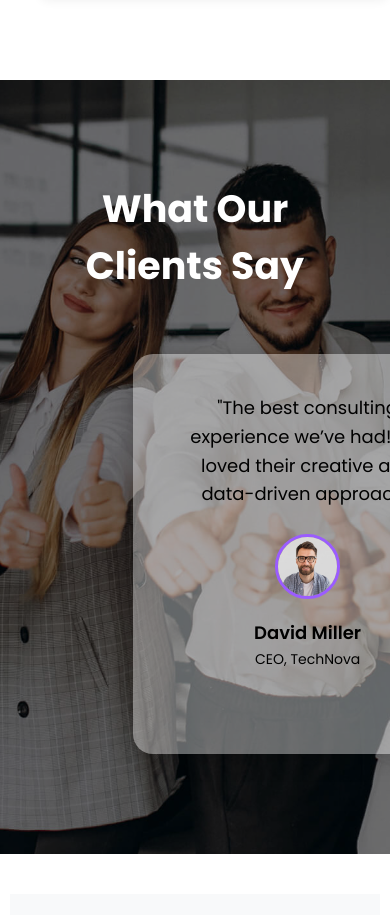
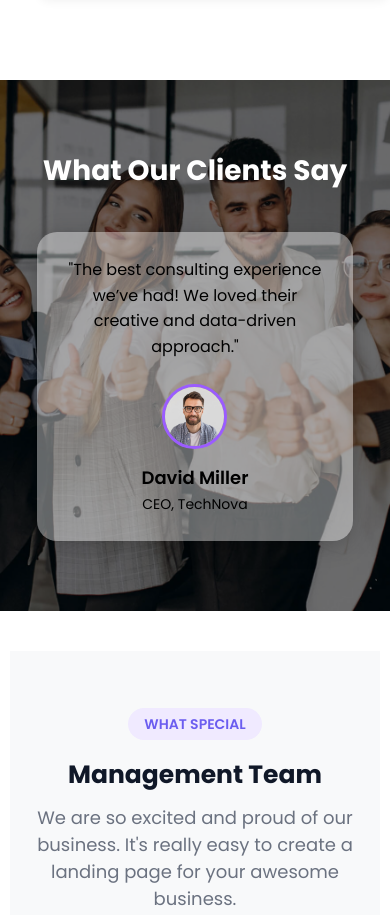
Before and after one commit to komalbibi/Bizcell-Website, a plain HTML site: page index.html in a window 390 px wide. Shown: the part 5396-6311 px from the top of the page. Drawn offline with Linux system fonts and the light colour scheme.

Commit message:
tried responsiveness

```diff
--- a/style.css
+++ b/style.css
@@ -613,6 +613,7 @@ button:hover {
   padding: 100px 10%;
   text-align: center;
   overflow: hidden;
+  width: 100%; /* fix edge white gap */
 }
 
 .testimonial-overlay {
@@ -625,14 +626,18 @@ button:hover {
 .testimonial-container {
   position: relative;
   z-index: 2;
-  max-width: 900px;
+  max-width: 700px;
   margin: 0 auto;
+  display: flex;
+  flex-direction: column;
+  align-items: center;
 }
 
 .testimonial-container h2 {
  font-size: 38px;
   font-weight: 700;
   margin-bottom: 60px;
+  color: white;
 }
 
 .testimonial {
@@ -641,14 +646,12 @@ button:hover {
   color: black;
   border-radius: 20px;
   padding: 40px;
-  box-shadow: 0 4px 25px rgba(0,0,0,0.2);
+  box-shadow: 0 4px 25px rgba(0, 0, 0, 0.2);
   animation: fade 1s ease-in-out;
   width: 350px;
-  height: 400px;
-  margin-left: 30%;
- /* display: flex;
- flex-direction: column;
- justify-content: space-around; */
+  height: auto;
+  margin: 0 auto; /* center horizontally */
+
 }
 
 .testimonial.active {
@@ -671,11 +674,10 @@ button:hover {
   display: flex;
   align-items: center;
   justify-content: center;
-  gap: 20px;
+  gap: 15px;
   flex-direction: column;
-  margin-top: 10px;
+  margin-top: 15px;
 }
-
 .client-info img {
   width: 65px;
   height: 65px;
@@ -696,6 +698,26 @@ button:hover {
   color: black;
 }
 
+/* 📱 Responsive Design */
+@media (max-width: 768px) {
+  .testimonial-slider {
+    padding: 70px 5%;
+  }
+
+  .testimonial-container h2 {
+    font-size: 28px;
+    margin-bottom: 40px;
+  }
+
+  .testimonial {
+    width: 90%;
+    padding: 25px;
+  }
+
+  .testimonial p {
+    font-size: 16px;
+  }
+}
 .managementTeam {
   width: 95%;
   background-color: #F8F9FA;
@@ -913,6 +935,10 @@ button:hover {
 .footer-bottom span {
   color: #ff0040;
 }
+.payment{
+  display: flex;
+  gap: 10px;
+}
 
 .payment img {
   height: 26px;
```
Lines whose indentation alone changed are shown as unchanged.
